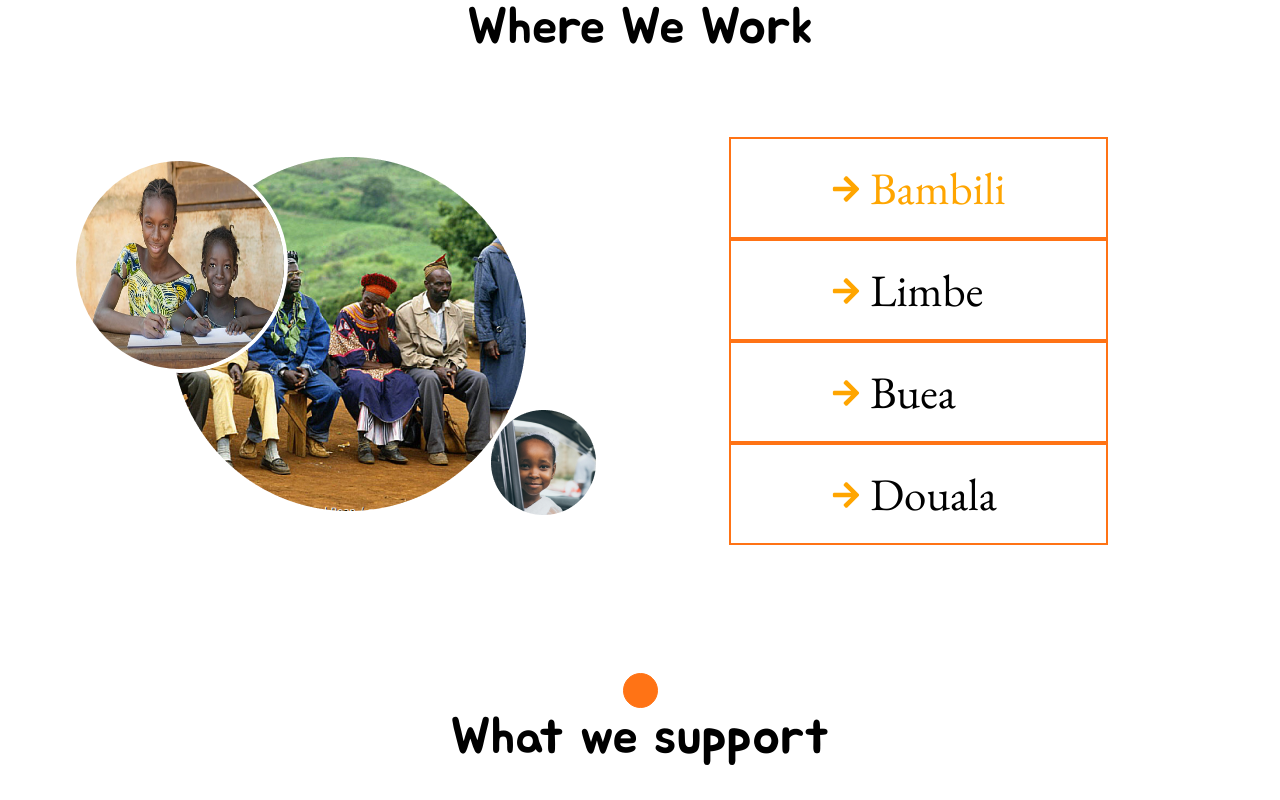
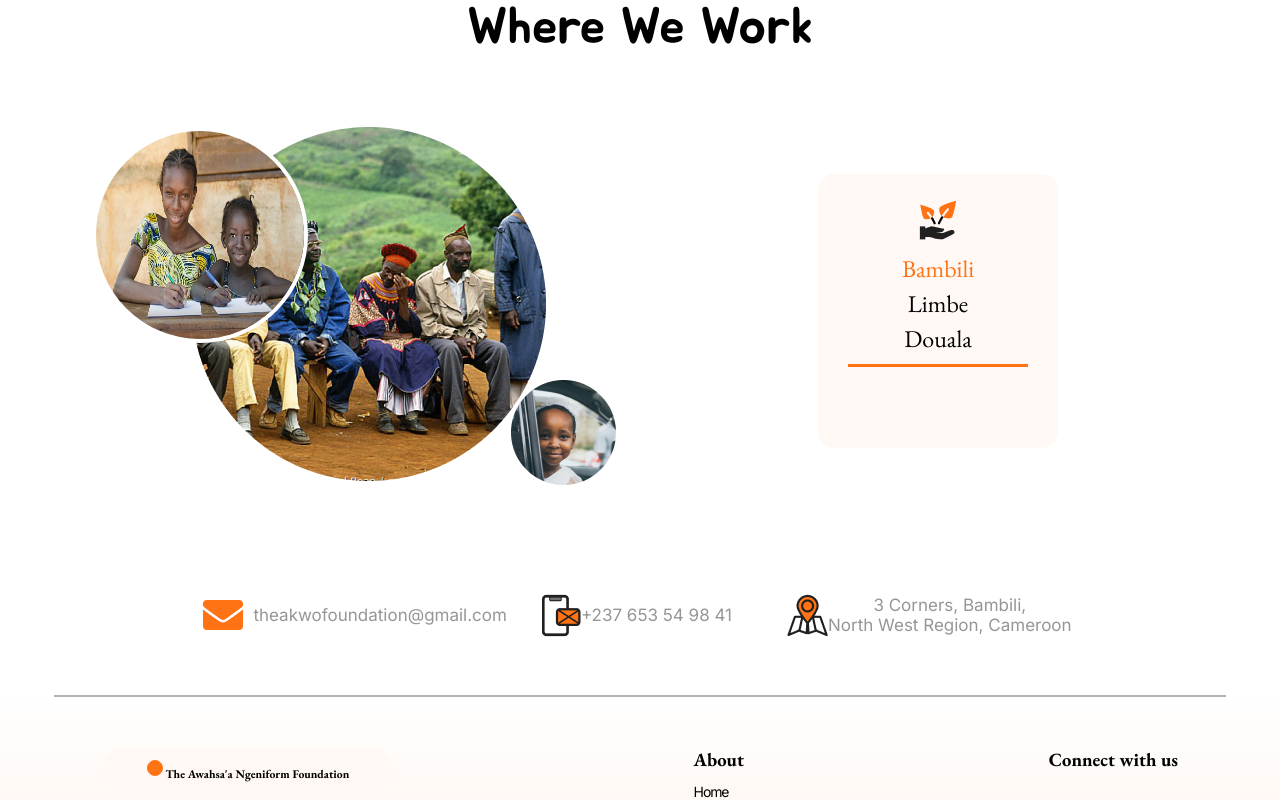
Before and after one commit to TraitzTech/ANfoundation, a React (Create React App) app: page / in a window 1280 px wide. Shown: the part 1160-1960 px from the top of the page. Built offline with nearby package versions, Linux system fonts and the light colour scheme.

Commit message:
changes on footer, works ,home whow wer are

```diff
--- a/src/components/empower/Empower.jsx
+++ b/src/components/empower/Empower.jsx
@@ -6,7 +6,7 @@ import Button from "../button/Button";
 
 const Empower = () => {
   return (
-    <div className="empower-container">
+    <div className="empower-container" >
       <h2>
         Empowering At-Risk Youth and Fostering  Community Development in
         Conflict- Affected Regions.
--- a/src/components/footer/Footer.jsx
+++ b/src/components/footer/Footer.jsx
@@ -22,7 +22,10 @@ const Footer = () => {
               <span className="dot"></span> The Awahsa'a Ngeniform Foundation
             </h3>
           </div>
-          <p>Join our mission to Empower at risk communities for sustainable growth.</p>
+          <p>
+            Join our mission to empower at-risk communities for sustainable
+            growth.
+          </p>
 
           <div className="footer-button">
             <Link to="/partnerwithus">
@@ -34,7 +37,7 @@ const Footer = () => {
         <div className="footer-contents-b2">
           <h3>About</h3>
           <div className="a-links">
-            <a href="#home">Home</a>
+            <a href="#home" >Home</a>
             {/* <a href="#about">About</a> */}
             <a href="#pillars">Our Pillars</a>
             {/* <a href="#">What others say</a> */}
--- a/src/components/inpartners/Inpartners.jsx
+++ b/src/components/inpartners/Inpartners.jsx
@@ -18,7 +18,7 @@ const Inpartners = () => {
           </Link>
         </div>
         <div className="cynthia-label">
-          <p>Miss Maria-Cynthia Ngwenui, 18 years</p>
+          <p>Miss Maria-Cynthia Ngwenui, Age: 18</p>
           <p>Youth Advisor, The AN</p>
         </div>
       </div>
--- a/src/components/navtop/Navtop.jsx
+++ b/src/components/navtop/Navtop.jsx
@@ -1,4 +1,6 @@
 import React, { useEffect, useState } from "react";
+
+import { Link } from "react-router-dom";
 
 import "./navtop.css";
 import Button from "../../components/button/Button";
@@ -14,7 +16,6 @@ const Navtop = () => {
     }
   };
 
-
   useEffect(() => {
     window.addEventListener("scroll", handleScroll);
     return () => {
@@ -23,12 +24,16 @@ const Navtop = () => {
   }, []);
 
   return (
-    <div className="navigation-container" id="home">
-      <div className="navtigation-top-contents">
-        <div className={`h3-container ${isSticky ? "sticky" : ""}`}>
-          <h3>
-            <span className="dot"></span> The Awahsa'a Ngeniform Foundation
-          </h3>
+    <div id="home">
+      <div className="navigation-container">
+        <div className="navtigation-top-contents">
+          <div className={`h3-container ${isSticky ? "sticky" : ""}`}>
+            <Link to="/home">
+              <h3>
+                <span className="dot"></span> The Awahsa'a Ngeniform Foundation
+              </h3>
+            </Link>
+          </div>
         </div>
       </div>
     </div>
--- a/src/components/navtop/navtop.css
+++ b/src/components/navtop/navtop.css
@@ -34,34 +34,10 @@
   top: -2px;
 }
 
-/* .navtigation-top-contents h2 {
-  max-width: 1184px;
-  margin: 30px auto 0px auto;
-  font-family: Jua;
-  font-size: 64px;
-  font-weight: 400;
-  line-height: 73px;
-  text-align: center;
-  color: rgba(48, 48, 48, 1);
+.h3-container a {
+  text-decoration: none;
+  color: black;
 }
-
-.navtigation-top-contents p {
-  max-width: 702px;
-  margin: 10px auto 0px auto;
-  font-family: Inter;
-  font-size: 18px;
-  font-weight: 400;
-  line-height: 21.78px;
-  text-align: center;
-}
-
-.buttons {
-  display: flex;
-  justify-content: center;
-  align-items: center;
-  margin-top: 20px;
-  gap: 35px;
-} */
 
 .sticky {
   position: fixed;
@@ -106,7 +82,7 @@
     padding-top: 50px;
   }
 
-  .navtigation-top-contents h3 {
+  .navtigation-top-contents a h3 {
     font-size: 20px;
     line-height: 34px;
     font-weight: 700;
--- a/src/components/newsletter/Newsletter.jsx
+++ b/src/components/newsletter/Newsletter.jsx
@@ -62,7 +62,7 @@ const Newsletter = () => {
             <div className="content-right-email">
               <img className="phone-Icon" src={phone} alt="phone Icon" />
               <div className="">
-                <p>+237 677 77 41 75</p>
+                <p>+237 653 54 98 41</p>
                 {/* <p>theakwofoundation@gmail.com</p> */}
               </div>
             </div>
--- a/src/components/partneruspage/Partneruspage.jsx
+++ b/src/components/partneruspage/Partneruspage.jsx
@@ -11,7 +11,7 @@ const Partneruspage = () => {
         <div className="partner-us-contents-left">
           <Title content="Partner With Us" />
           <p>
-            Ready to empower at-risk youths with us? Schedule a call to discuss
+            Ready to empower at-risk comunities for sustainable growth with us? Schedule a call to discuss
             how your partnership can make a difference.{" "}
           </p>
           <p>
--- a/src/components/pillarcards/Pillarcard.jsx
+++ b/src/components/pillarcards/Pillarcard.jsx
@@ -3,7 +3,14 @@ import "./pillarcard.css";
 import bgimage from "../../assets/community Icon.png";
 import { Link } from "react-router-dom";
 
-const Pillarcard = ({ bgImage, headercontent, text }) => {
+const Pillarcard = ({
+  bgImage,
+  headercontent,
+  headercontent1 = "",
+  headercontent2 = "",
+  headercontent3 = "",
+  text,
+}) => {
   const [isOpen, setIsOpen] = useState(false);
   const [isOpenDropdownOne, setIsOpenDropdownOne] = useState(false);
   const [isOpenDropdowntwo, setIsOpenDropdowntwo] = useState(false);
@@ -20,6 +27,17 @@ const Pillarcard = ({ bgImage, headercontent, text }) => {
         <div onClick={() => toggleDropdown(isOpen, setIsOpen)}>
           <img src={bgImage} alt="background image" />
           <h3>{headercontent}</h3>
+          <h3>
+            {" "}
+            <Link to="/works">{headercontent1}</Link>
+          </h3>
+          <h3>
+            {" "}
+            {/* <Link to="./works"> */}
+            {headercontent2}
+            {/* </Link> */}
+          </h3>
+          <h3>{headercontent3}</h3>
           <p>{text}</p>
           <hr />
           {/* <span className={isOpen ? "hidden" : ""} id="span">
--- a/src/components/whoweare/Whoweare.jsx
+++ b/src/components/whoweare/Whoweare.jsx
@@ -2,12 +2,15 @@ import React from "react";
 import "./whoweare.css";
 import { FaArrowRight } from "react-icons/fa";
 import { Link } from "react-router-dom";
+
+import culture from "../../assets/culture.png";
 
 import lgimg from "../../assets/peoplecommunity.png";
 import kdimg from "../../assets/littlekid.png";
 import child from "../../assets/girls.jpg";
 import Title from "../title/Title";
 import Button from "../button/Button";
+import Pillarcard from "../pillarcards/Pillarcard";
 
 const Whoweare = () => {
   return (
@@ -21,23 +24,12 @@ const Whoweare = () => {
         </div>
 
         <div className="who-we-are-right">
-          <div className="who-we-are-right-contents">
-            <Link to="/works#home">
-              <h3 style={{ color: "orange" }}>
-                <FaArrowRight size={30} color="orange" /> Bambili
-              </h3>
-            </Link>
-
-            <h3>
-              <FaArrowRight size={30} color="orange" /> Limbe
-            </h3>
-            <h3>
-              <FaArrowRight size={30} color="orange" /> Buea
-            </h3>
-            <h3>
-              <FaArrowRight size={30} color="orange" /> Douala
-            </h3>
-          </div>
+          <Pillarcard
+            bgImage={culture}
+            headercontent1="Bambili"
+            headercontent2="Limbe"
+            headercontent3="Douala"
+          />
         </div>
       </div>
     </div>
--- a/src/components/whoweare/whoweare.css
+++ b/src/components/whoweare/whoweare.css
@@ -47,19 +47,16 @@
   color: black;
 }
 
-.who-we-are-right-contents h3 {
-  font-size: 45px;
+.who-we-are-right {
+  min-width: 300px;
+}
+
+.who-we-are-right .pillar-card h3 {
+  font-size: 24px;
   font-weight: 400;
   font-family: "EB Garamond";
-  border: 2px solid rgba(255, 115, 21, 1);
-  padding: 20px 100px;
-}
-
-.who-we-are-right-contents h3:hover {
-  color: rgba(255, 115, 21, 1);
-  transition: 0.5s;
+  /* padding: 20px 30px;   */
   cursor: pointer;
-  font-weight: 600;
 }
 
 .whobutton {
--- a/src/pages/Home.jsx
+++ b/src/pages/Home.jsx
@@ -1,4 +1,5 @@
-import React from "react";
+import React, { useEffect } from "react";
+
 import Navtop from "../components/navtop/Navtop";
 import Ourpillars from "../components/ourpillars/Ourpillars";
 import Whoweare from "../components/whoweare/Whoweare";
@@ -13,6 +14,16 @@ import Bfooter from "../components/bottomfooter/Bfooter";
 import Whewework from "../components/where-we-work/Whewework";
 
 const Home = () => {
+  useEffect(() => {
+    const hash = window.location.hash;
+    if (hash) {
+      const section = document.querySelector("#home");
+      if (section) {
+        section.scrollIntoView({ behavior: "smooth" });
+      }
+    }
+  }, []);
+
   return (
     <div>
       {/* <Navtop /> */}
@@ -21,7 +32,7 @@ const Home = () => {
       <Whoweare />
 
       {/* <Whewework /> */}
-      <Oursupport />
+      {/* <Oursupport /> */}
       <Newsletter />
       <Footer />
       <Bfooter />
--- a/src/pages/Works.jsx
+++ b/src/pages/Works.jsx
@@ -14,7 +14,7 @@ const Works = () => {
     const hash = window.location.hash;
     if (hash) {
       const section = document.querySelector("#home");
-      if (section) {
+      if (hash !== section) {
         section.scrollIntoView({ behavior: "smooth" });
       }
     }
```
